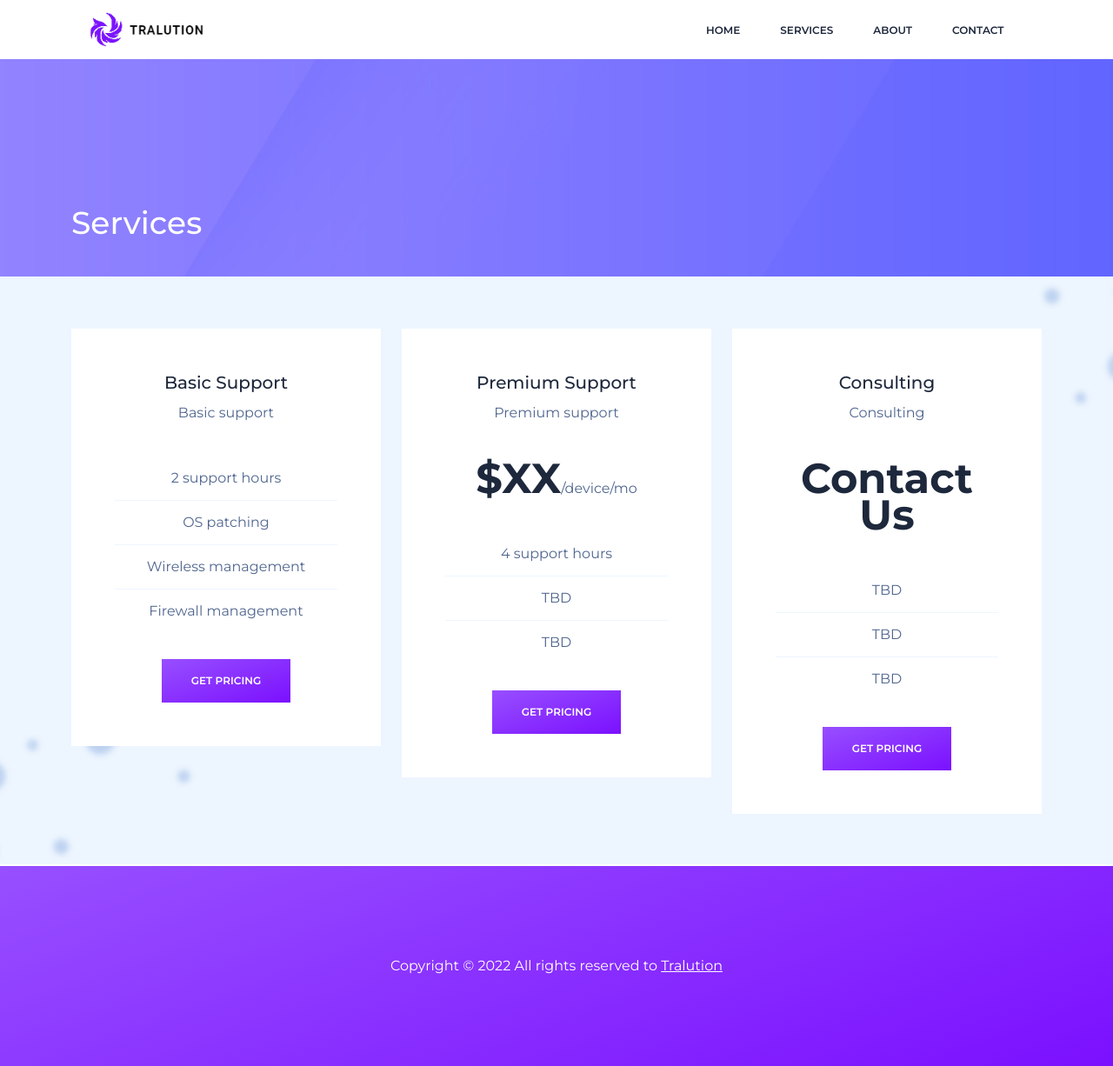
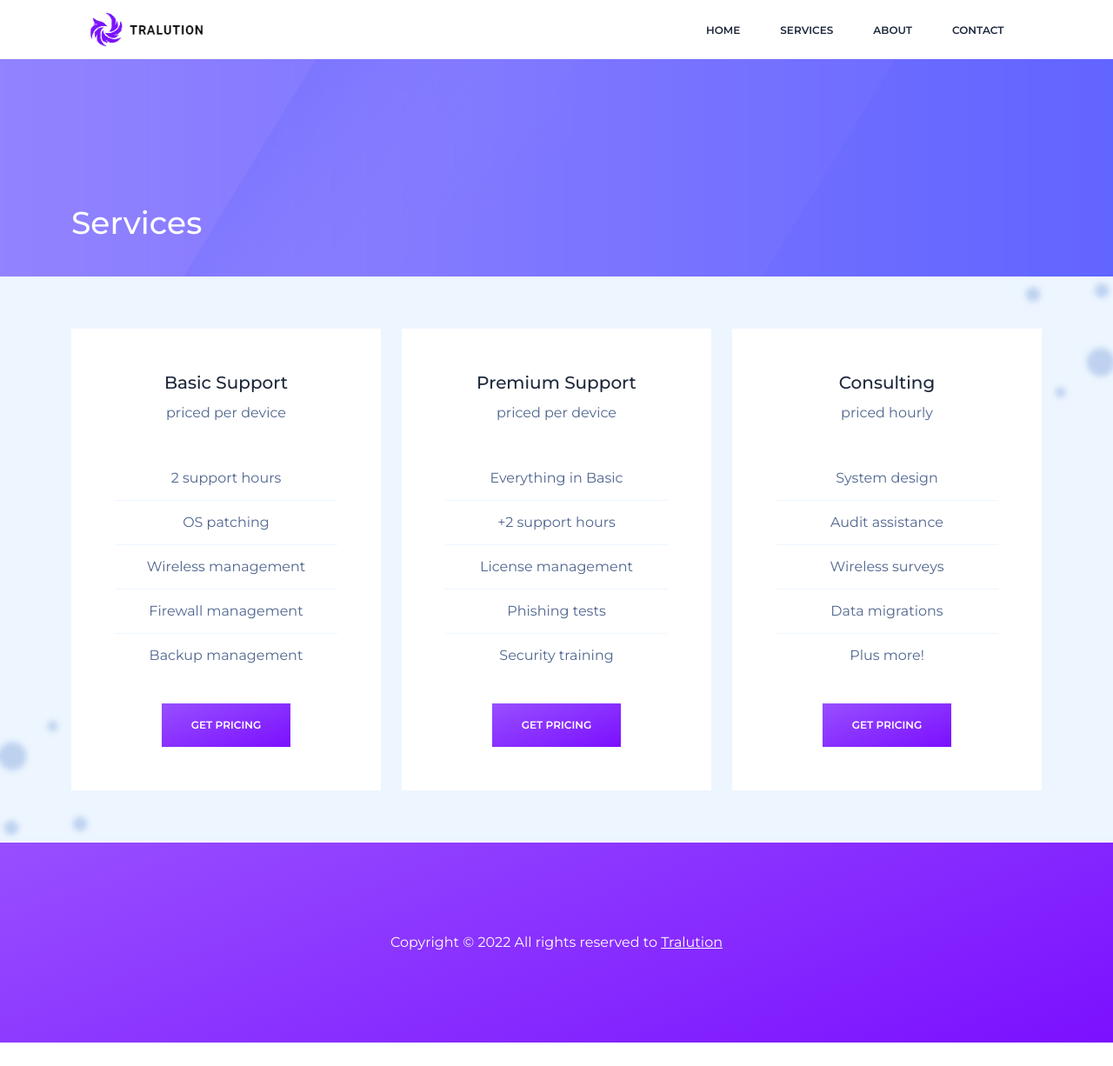
Before and after one commit to tralution/tralution.github.io, a Jekyll site: the page built from services.html, in a window 1280 px wide and 1226 px high. Shown: the whole window at 87% size. Built offline with Jekyll 4.4.1, drawn with Linux system fonts in a browser that asks for light colours.

Commit message:
updated services

```diff
--- a/_data/price.yml
+++ b/_data/price.yml
@@ -8,34 +8,39 @@ pricing_table_description: "Support packages are priced per device per month."
 
 # Personal Plan
 plan_starter_name: Basic Support
-plan_starter_tagline: Basic support
-plan_starter_price: '<span>$XX</span>/device/mo'
+plan_starter_tagline: 'priced per device'
+plan_starter_price: ''
 plan_starter_description: '<li>2 support hours</li>
                                 <li>OS patching</li>
                                 <li>Wireless management</li>
-                                <li>Firewall management</li>'
+                                <li>Firewall management</li>
+                                <li>Backup management</li>'
 plan_starter_url: '/contact'
 plan_starter_btn_text: 'Get Pricing'
 
 # Team Plan
 plan_standard_name: Premium Support
-plan_standard_tagline: Premium support
-plan_standard_price: '<span>$XX</span>/device/mo'
-plan_standard_description: ' <li>4 support hours</li>
-                                <li>TBD</li>
-                                <li>TBD</li>'
+plan_standard_tagline: priced per device
+plan_standard_price: ''
+plan_standard_description: ' <li>Everything in Basic</li>
+                                <li>+2 support hours</li>
+                                <li>License management</li>
+                                <li>Phishing tests</li>
+                                <li>Security training</li>'
 plan_standard_url: '/contact'
 plan_standard_btn_text: 'Get Pricing'
 
 
 # business Plan
 plan_business_name: Consulting
-plan_business_tagline: Consulting
-plan_business_price: '<span>Contact Us</span>'
+plan_business_tagline: 'priced hourly'
+plan_business_price: ''
 plan_business_description: '<span>TBD</span>/hr'
-plan_business_description: ' <li>TBD</li>
-                                <li>TBD</li>
-                                <li>TBD</li>'
+plan_business_description: ' <li>System design</li>
+                                <li>Audit assistance</li>
+                                <li>Wireless surveys</li>
+                                <li>Data migrations</li>
+                                <li>Plus more!</li>'
 
 plan_business_url: '/contact'
 plan_business_btn_text: 'Get Pricing'
--- a/_includes/section/services.html
+++ b/_includes/section/services.html
@@ -47,11 +47,11 @@
                                     {{ site.data.price.plan_standard_tagline }}
                                 </p>
                             </div>
-                            <div class="price relative">
+                            <!--<div class="price relative">
                                 <p>
                                     {{ site.data.price.plan_standard_price }}
                                 </p>
-                            </div>
+                            </div>-->
                         </div>
                         <div class="price-bottom">
                              <ul class="packlist">
@@ -71,11 +71,11 @@
                                     {{ site.data.price.plan_business_tagline }}
                                 </p>
                             </div>
-                            <div class="price relative">
+                            <!--<div class="price relative">
                                 <p>
                                     {{ site.data.price.plan_business_price }}
                                 </p>
-                            </div>
+                            </div>-->
                         </div>
                         <div class="price-bottom">
                             <ul class="packlist">
```
